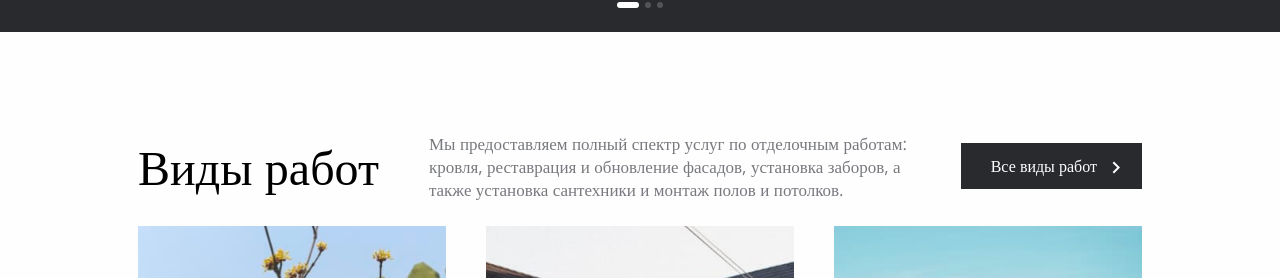
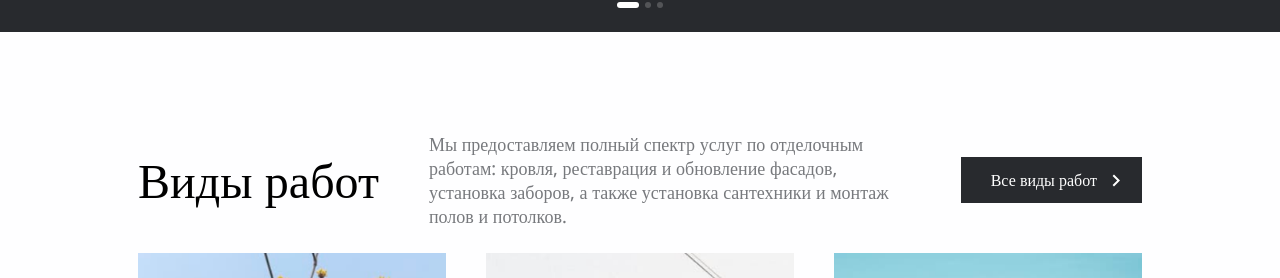
Before and after one commit to PumpkinPeasant/domostroy2, a Nuxt app: page / in a window 1280 px wide. Shown: the part 2356-2634 px from the top of the page. Built offline with nearby package versions, Linux system fonts and the light colour scheme.

Commit message:
Фикс четвертой секции и небольшой фикс стилей заголовков

```diff
--- a/assets/scss/index.scss
+++ b/assets/scss/index.scss
@@ -65,6 +65,10 @@ h1 {
 
 h2 {
   font-size: var(--fs-h2);
+
+  @media (max-width: map-get($grid-breakpoints, md)) {
+      font-weight: 700;
+  }
 }
 
 h3 {
--- a/components/index/ServicesSection.vue
+++ b/components/index/ServicesSection.vue
@@ -2,7 +2,7 @@
   <section>
     <div class="section-header">
       <h2>Виды работ</h2>
-      <p class="section-header_description">Мы предоставляем полный спектр услуг по отделочным работам: кровля,
+      <p class="section-header_description heading-description">Мы предоставляем полный спектр услуг по отделочным работам: кровля,
         реставрация и обновление фасадов, установка заборов, а также установка сантехники и монтаж полов и потолков.</p>
       <a href="https://vk.com/im?media=&sel=-14943073" target="_blank">
         <button class="button-primary">
@@ -69,7 +69,10 @@ const services = ref([
 ])
 </script>
 
-<style scoped>
+<style scoped lang="scss">
+@import "assets/scss/_colors";
+@import "assets/scss/_variables";
+
 .section-header {
   display: flex;
   flex-direction: row;
@@ -77,17 +80,24 @@ const services = ref([
   gap: 50px;
   align-items: center;
   margin-bottom: 25px;
-  @media (max-width: 900px) {
-    flex-direction: column;
+
+  @media (max-width: map-get($grid-breakpoints, lg)) {
+    display: grid;
+    grid-template-columns: 1fr auto;
+    grid-auto-rows: auto auto;
+    gap: 1em;
   }
+
 
   h2 {
     white-space: nowrap;
   }
 
   p {
-    color: #77797DFF;
-    font-size: 17px;
+    @media (max-width: map-get($grid-breakpoints, lg)) {
+      grid-row: 2/3;
+      grid-column: 1/3;
+    }
   }
 
   button {
```
